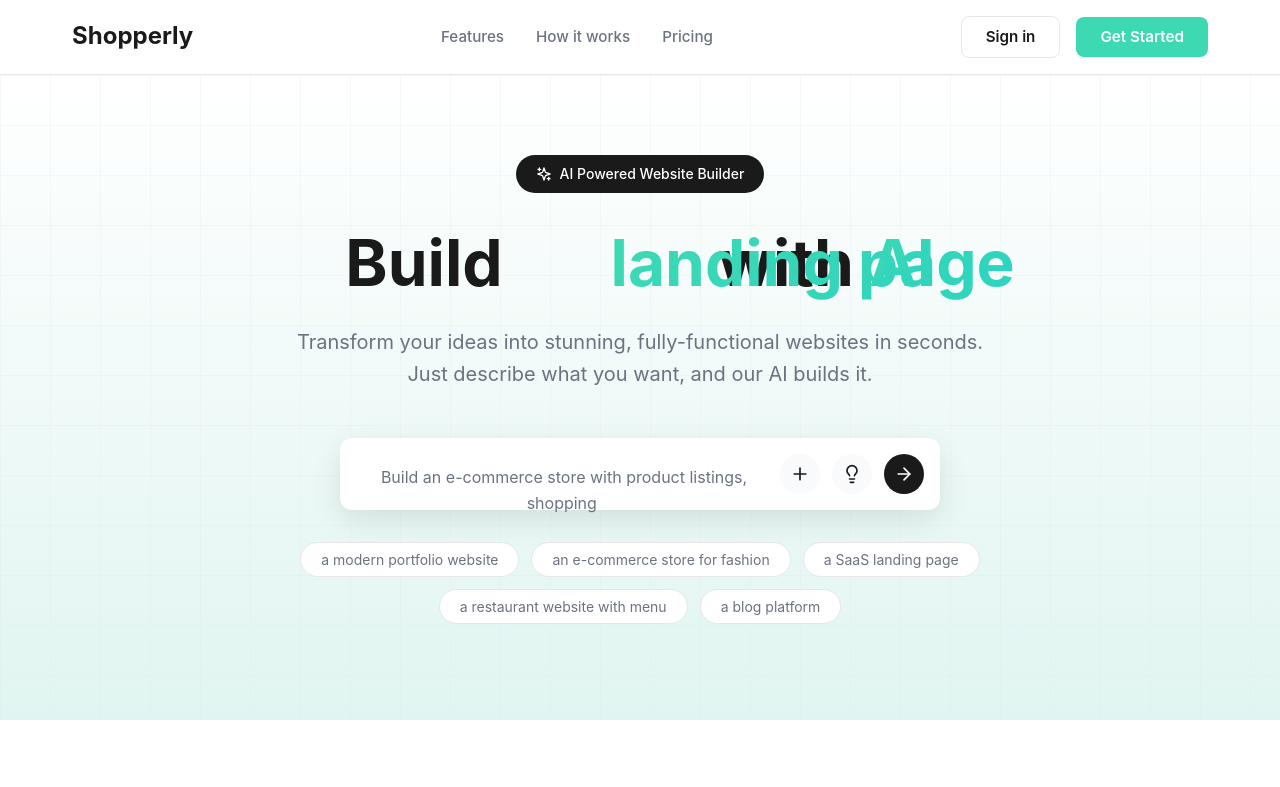
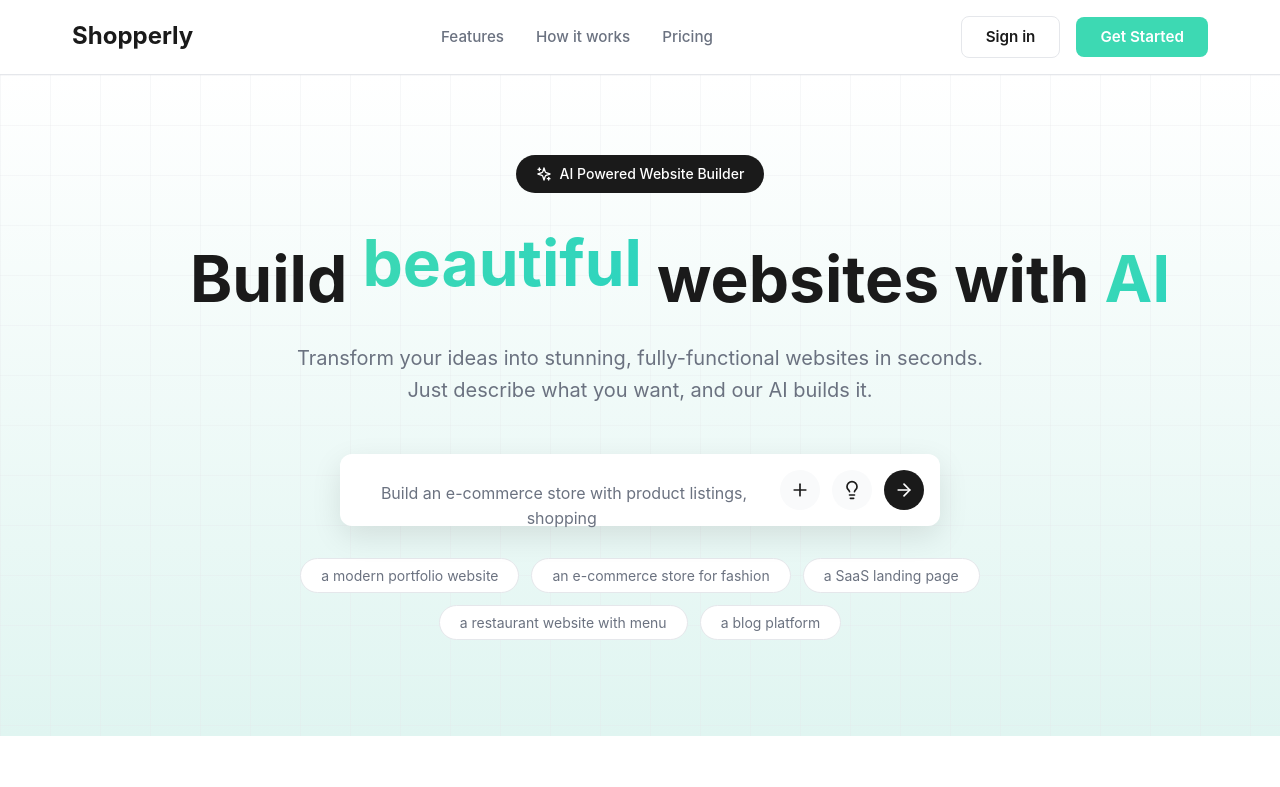
Before and after one commit to izzychils/shopperly-fe, a React (Vite) app: page / in a window 1280 px wide. Shown: the top 787 px of the page. Built offline with nearby package versions, Linux system fonts and the light colour scheme.

Commit message:
Fixed inline word rotation with typing effect and prevented text wrapping

```diff
--- a/src/components/sections/Hero.css
+++ b/src/components/sections/Hero.css
@@ -49,17 +49,14 @@
 .hero h1 {
   margin-bottom: 1.5rem;
   animation: fadeIn 0.8s ease 0.2s both;
-  display: flex;
-  flex-wrap: wrap;
-  align-items: center;
-  justify-content: center;
-  gap: 0.5rem;
-  line-height: 1.2;
+  white-space: nowrap;
+  overflow: visible;
 }
 
-@media (min-width: 768px) {
+@media (max-width: 767px) {
   .hero h1 {
-    flex-wrap: nowrap;
+    white-space: normal;
+    word-wrap: break-word;
   }
 }
 
--- a/src/components/sections/Hero.tsx
+++ b/src/components/sections/Hero.tsx
@@ -24,12 +24,11 @@ export const Hero = () => {
   ]
 
   const rotatingWords = [
-    'portfolio',
-    'e-commerce',
-    'landing page',
-    'blog',
-    'dashboard',
-    'webapp'
+    'amazing',
+    'stunning',
+    'beautiful',
+    'modern',
+    'powerful'
   ]
 
   return (
@@ -41,14 +40,8 @@ export const Hero = () => {
             <span>AI Powered Website Builder</span>
           </div>
 
-          <h1 style={{ display: 'flex', flexWrap: 'wrap', gap: '0.5rem', justifyContent: 'center' }}>
-            <span>Build</span>
-            <WordRotate
-              words={rotatingWords}
-              className="gradient-text"
-              duration={2500}
-            />
-            <span>with <span className="gradient-text">AI</span></span>
+          <h1>
+            Build <WordRotate words={rotatingWords} /> websites with <span className="gradient-text">AI</span>
           </h1>
 
           <p className="hero-subtitle">
--- a/src/components/ui/word-rotate.tsx
+++ b/src/components/ui/word-rotate.tsx
@@ -15,12 +15,12 @@ export function WordRotate({
   words,
   duration = 2500,
   framerProps = {
-    initial: { opacity: 0, y: 20, scale: 0.8 },
-    animate: { opacity: 1, y: 0, scale: 1 },
-    exit: { opacity: 0, y: -20, scale: 0.8 },
-    transition: { duration: 0.4, ease: "easeInOut" },
+    initial: { opacity: 0, width: 0 },
+    animate: { opacity: 1, width: "auto" },
+    exit: { opacity: 0, width: 0 },
+    transition: { duration: 0.3, ease: "easeInOut" },
   },
-  className,
+  className = "gradient-text",
 }: WordRotateProps) {
   const [index, setIndex] = useState(0);
 
@@ -29,17 +29,13 @@ export function WordRotate({
       setIndex((prevIndex) => (prevIndex + 1) % words.length);
     }, duration);
 
-    // Clean up interval on unmount
     return () => clearInterval(interval);
   }, [words, duration]);
 
   return (
     <span style={{
       display: 'inline-block',
-      minWidth: '200px',
-      textAlign: 'center',
-      position: 'relative',
-      height: '1.2em',
+      overflow: 'hidden',
       verticalAlign: 'baseline'
     }}>
       <AnimatePresence mode="wait">
@@ -48,9 +44,6 @@ export function WordRotate({
           className={cn(className)}
           style={{
             display: 'inline-block',
-            position: 'absolute',
-            left: '50%',
-            transform: 'translateX(-50%)',
             whiteSpace: 'nowrap'
           }}
           {...framerProps}
```
